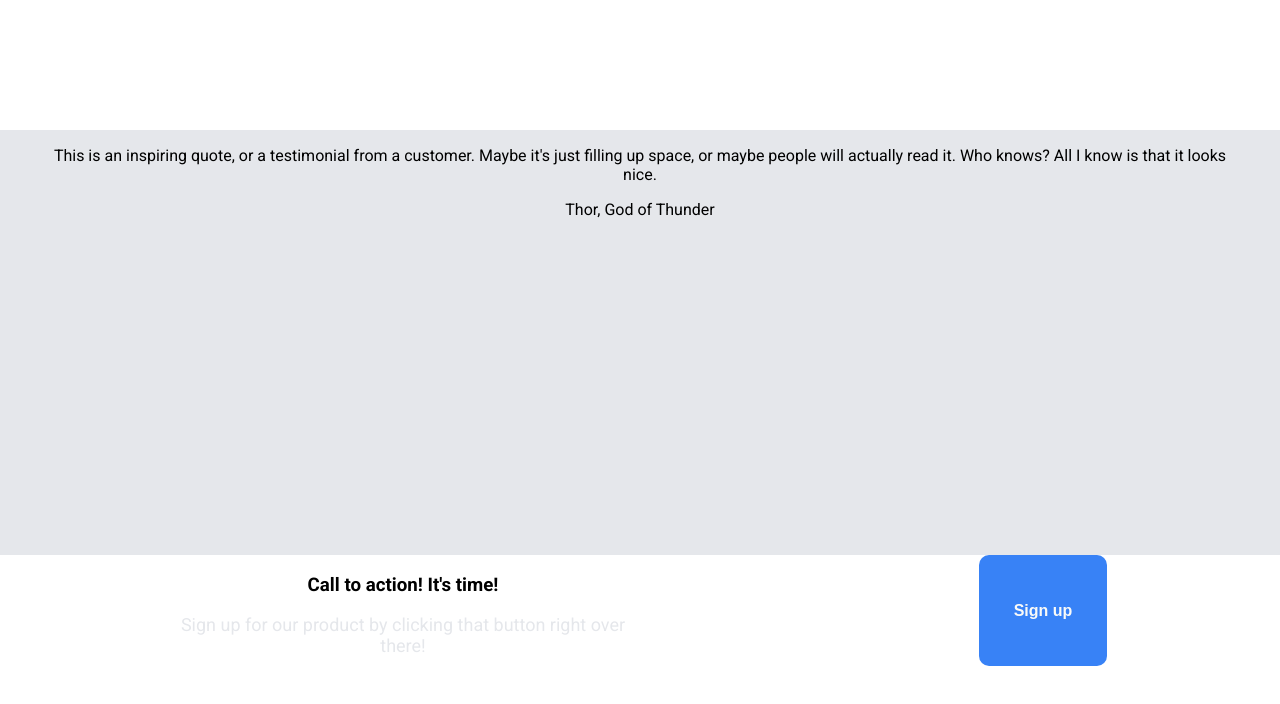
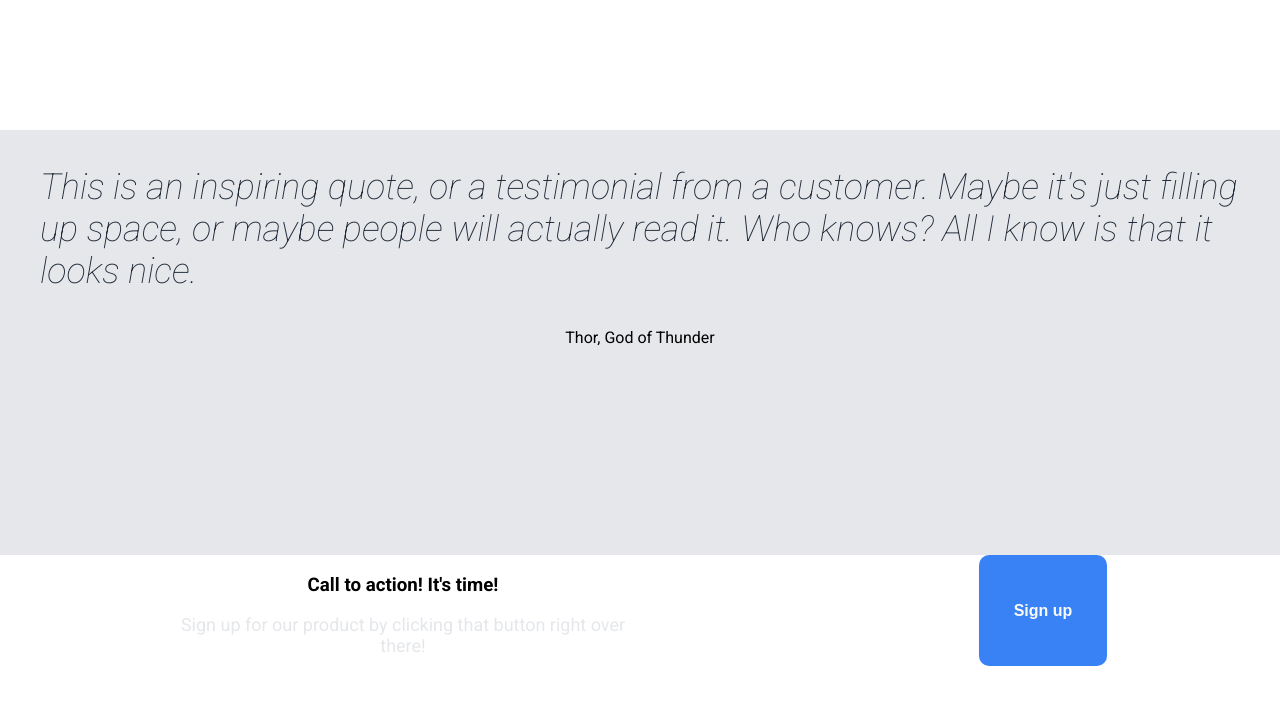
Before and after one commit to WorkingClassy/design_specs, a plain HTML site: page index.html in a window 1280 px wide. Shown: the part 900-1604 px from the top of the page. Drawn offline with Linux system fonts and the light colour scheme.

Commit message:
Set initial blockquote paragraph styles

```diff
--- a/styles.css
+++ b/styles.css
@@ -132,3 +132,10 @@ a {
     background-color: var(--low-contrast-white);
     height: 425px;
 }
+
+.blockquote__paragraph {
+    font-size: 36px;
+    font-style: italic;
+    color: var(--dark-blue);
+    text-align: left;
+}
```
